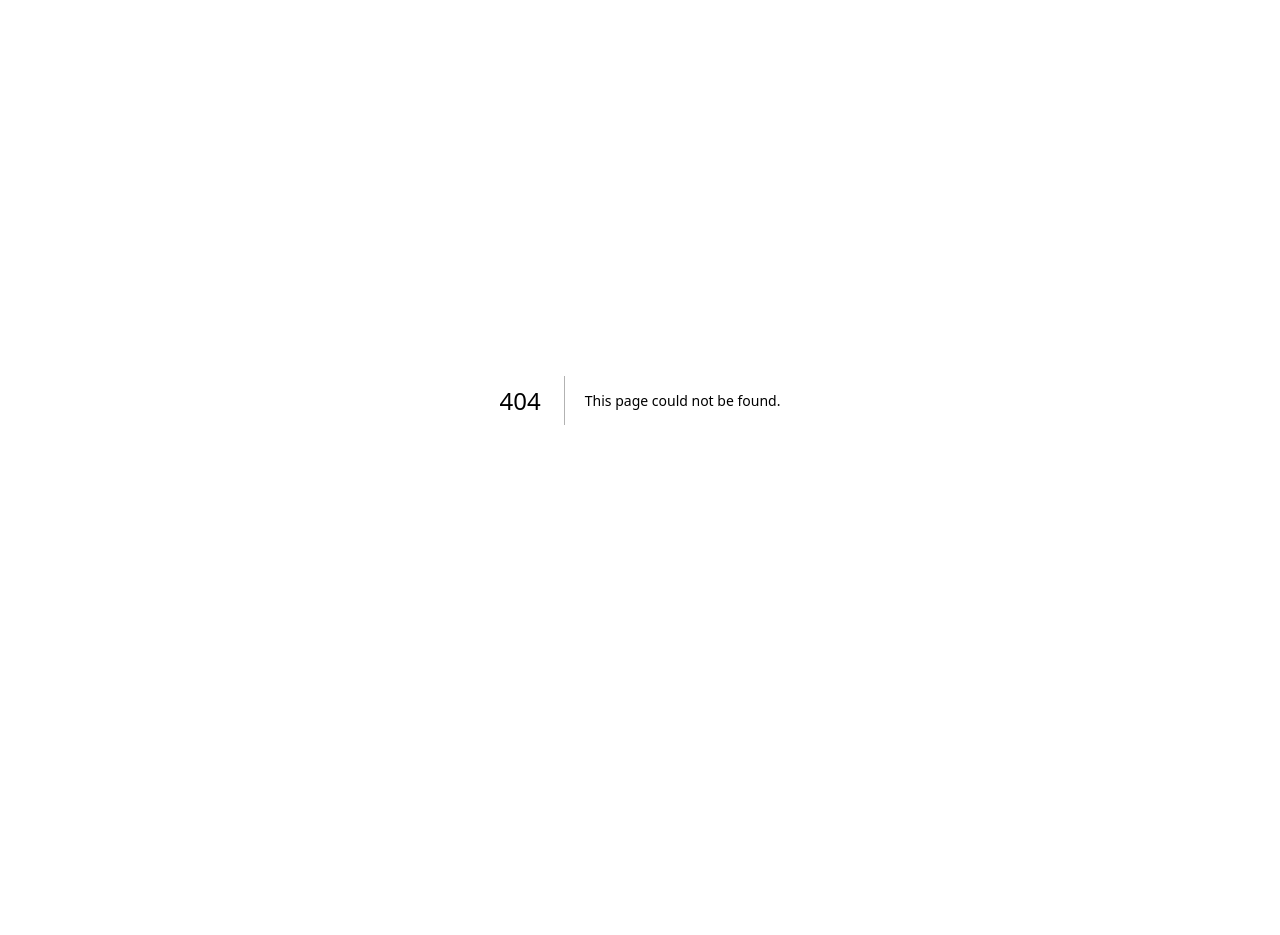
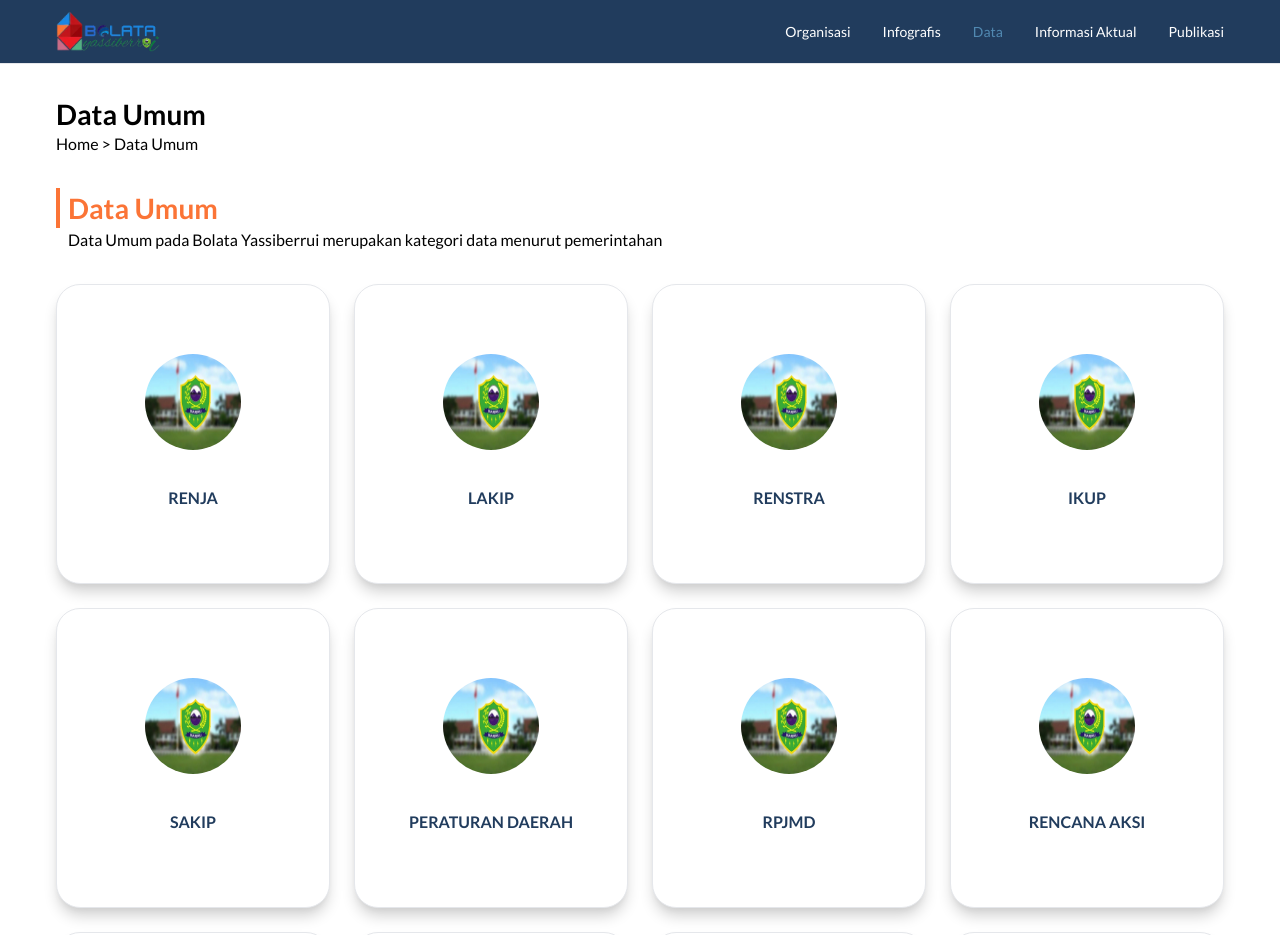
Before and after one commit to Tim-KP-SatuData-Barru/SatuData-Barru, a Next.js app: page /data in a window 1280 px wide. Before the commit this address had no page. Shown: the top 935 px of the page. Before the commit the page ends 800 px from the top, so only its background shows below. Built offline with nearby package versions, Linux system fonts and the light colour scheme.

Commit message:
add page data

```diff
--- /dev/null
+++ b/app/data/page.tsx
@@ -0,0 +1,107 @@
+import React from "react";
+import Navbar from "../components/navbar";
+import Image from "next/image";
+import Footer from "../components/footer";
+
+const dataUmumItems = [
+    {
+      id: 1,
+      title: "RENJA"
+    },
+    {
+      id: 2,
+      title: "LAKIP"
+    },
+    {
+      id: 3,
+      title: "RENSTRA"
+    },
+    {
+      id: 4,
+      title: "IKUP"
+    },
+    {
+      id: 5,
+      title: "SAKIP"
+    },
+    {
+      id: 6,
+      title: "PERATURAN DAERAH"
+    },
+    {
+      id: 7,
+      title: "RPJMD"
+    },
+    {
+      id: 8,
+      title: "RENCANA AKSI"
+    },
+    {
+      id: 9,
+      title: "PERJANJIAN KINERJA"
+    },
+    {
+      id: 10,
+      title: "RKPD"
+    },
+    {
+      id: 11,
+      title: "PERATURAN BUPATI"
+    },
+    {
+      id: 12,
+      title: "KLHS"
+    },
+    {
+      id: 13,
+      title: "LPPD"
+    },
+  ];
+
+function Data() {
+  return (
+    <main>
+    <Navbar />
+    <section className="flex flex-col px-14 gap-8">
+      <section className="pt-8">
+        <h1 className="text-heading-m font-bold">Data Umum</h1>
+        <p>Home {">"} Data Umum</p>
+      </section>
+      <section>
+        <div className="flex flex-row items-center gap-2">
+          <div className="w-1 h-10 bg-orange"></div>
+          <h1 className="text-orange text-heading-m font-bold">Data Umum</h1>
+        </div>
+        <p className="ml-3">
+            Data Umum pada Bolata Yassiberrui merupakan kategori data menurut pemerintahan
+        </p>
+      </section>
+
+      <section className="flex flex-wrap gap-6 mb-16">
+        {dataUmumItems.map((data) => (
+          <div
+            key={data.id}
+            className="flex flex-col border text-center items-center justify-center w-[274px] h-[300px] p-5 rounded-3xl shadow-lg shadow-white-hover bg-white"
+          >
+            <Image
+              className="w-24 h-24 my-4 rounded-full"
+              src="/images/data_barru.jpg"
+              width={80}
+              height={80}
+              alt="Tidak ada Gambar"
+            />
+            <h2 className="flex items-center font-bold text-blue-dark text-md h-16">
+              {data.title}
+            </h2>
+          </div>
+        ))}
+      </section>
+
+
+    </section>
+    <Footer />
+  </main>
+  )
+}
+
+export default Data
```
